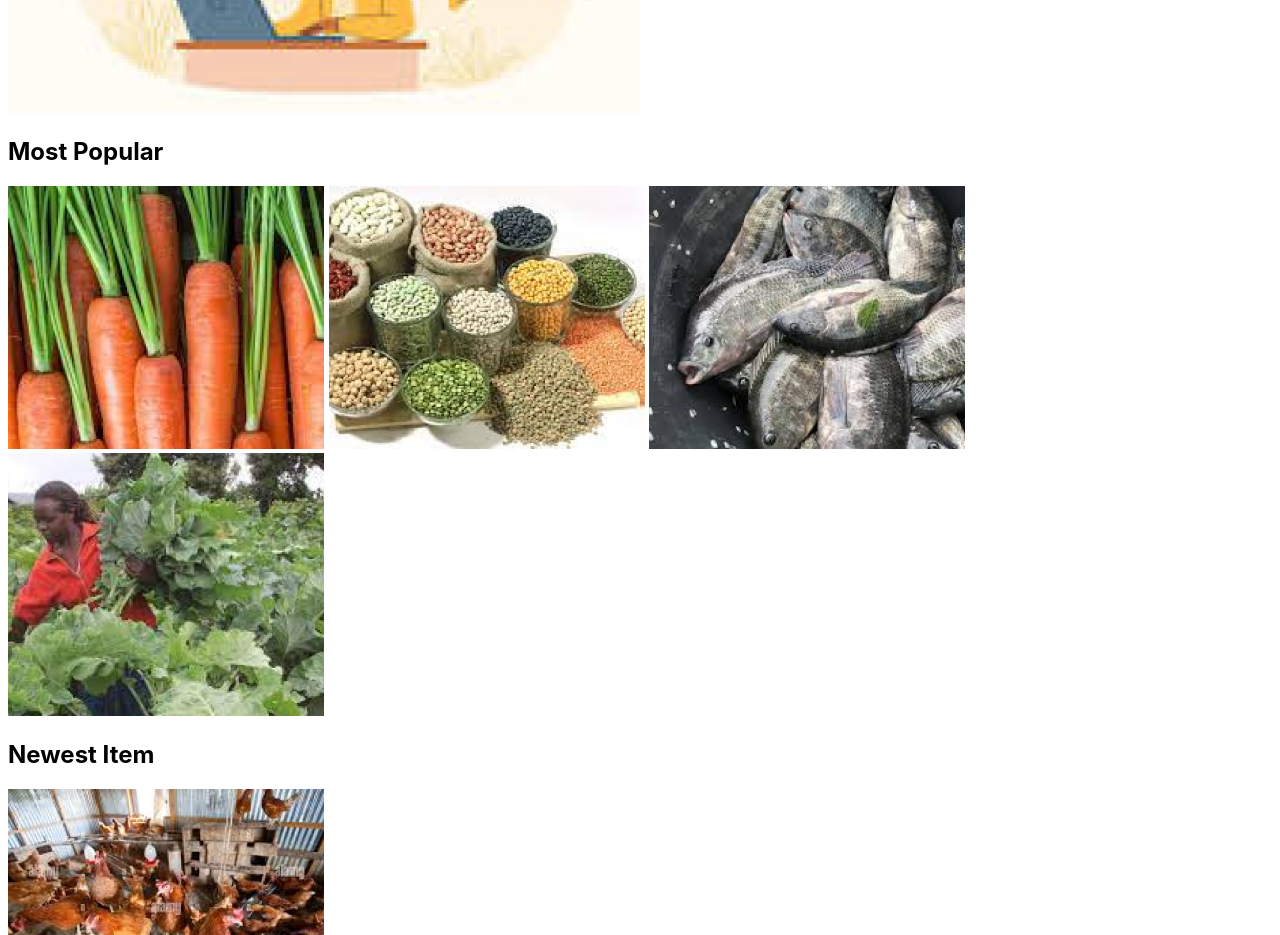
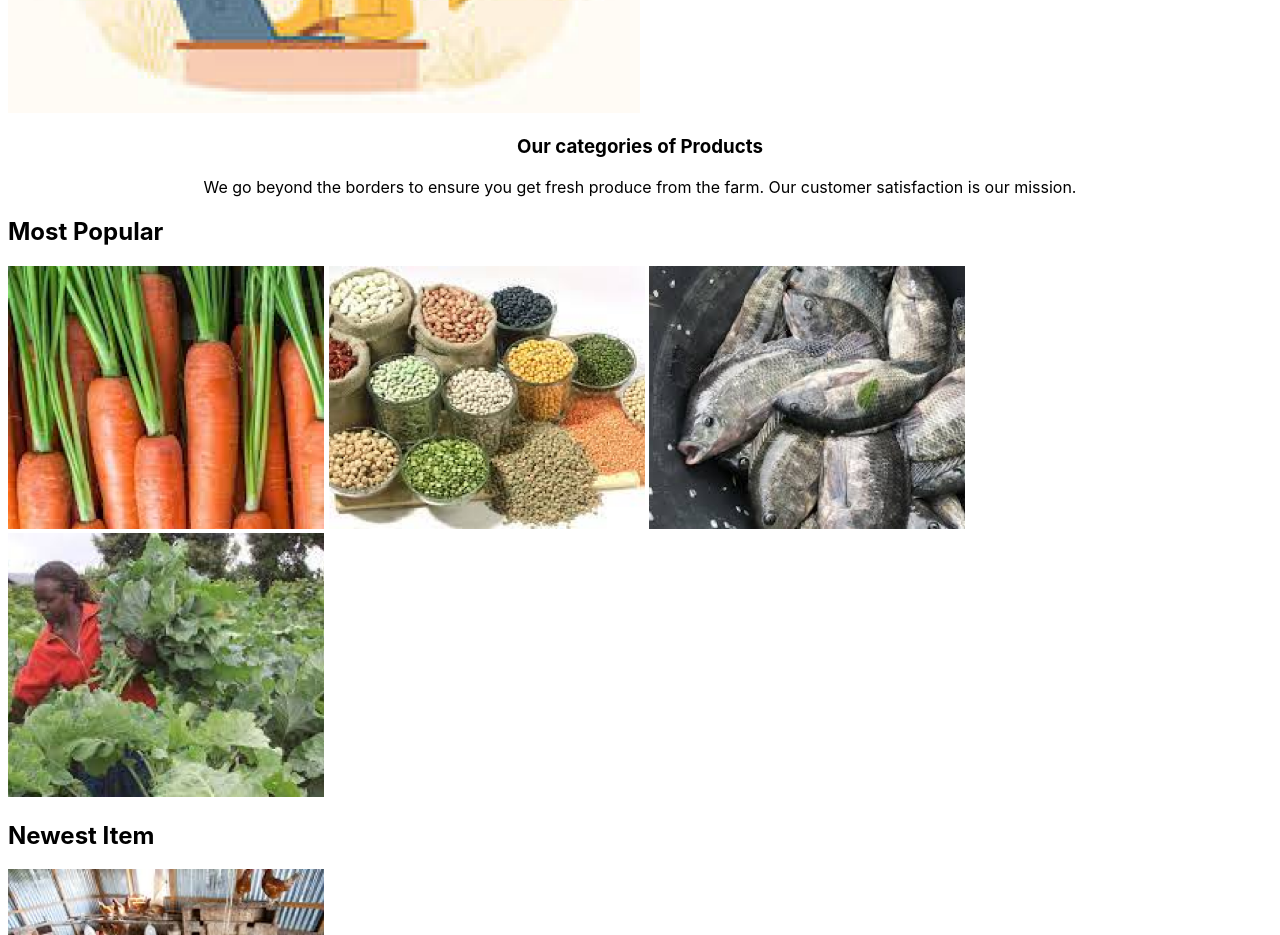
Before and after one commit to Zablon-Onchari-Nyabuto/AgriPlus, a plain HTML site: page index.html in a window 1280 px wide. Shown: the part 1900-2835 px from the top of the page. Drawn offline with Linux system fonts and the light colour scheme.

Commit message:
This commit will update container2 class in HTML

```diff
--- a/index.html
+++ b/index.html
@@ -66,6 +66,18 @@
           <img src="Images/image 3.png" alt="image3" width="50%" />
         </div>
       </div>
+
+       <!-- Our categories of products -->
+
+      <div class="container2">
+        <h3>Our categories of Products</h3>
+        <p>
+          We go beyond the borders to ensure you get fresh produce from the
+          farm. Our customer satisfaction is our mission.
+        </p>
+      </div>
+
+
 
         <h2>Most Popular</h2>
        <img src="./Images/Rectangle 5.png" alt="carrots" width="25%">
```
